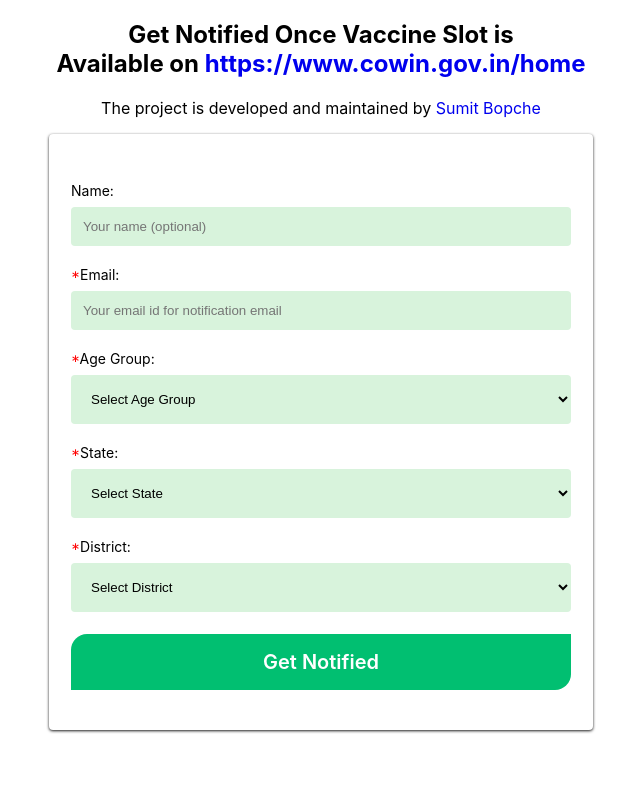
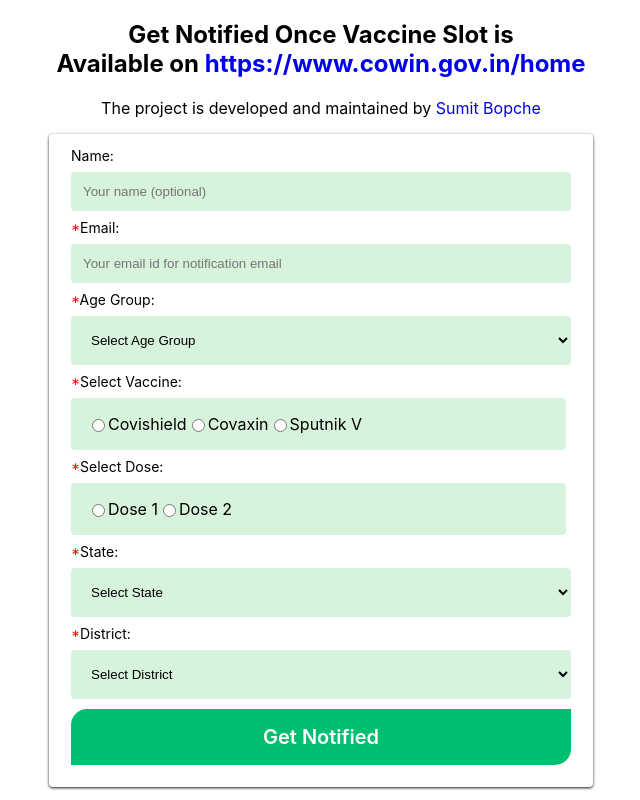
Before and after one commit to sumitbopche01/CoWIN-vaccine-availability-alert, a React (Create React App) app in the folder userportal/: page / in a window 1280 px wide. Shown: the whole page, without its empty margins (319-959 px from the left). Built offline with nearby package versions, Linux system fonts and the light colour scheme.

Commit message:
vaccine and dose filter

```diff
--- a/userportal/src/components/ResultInfo/ResultElements.js
+++ b/userportal/src/components/ResultInfo/ResultElements.js
@@ -4,19 +4,59 @@
 
 export const CardContainer = styled.div`
   display: flex;
-  background-color: whitesmoke;
+  flex-wrap: wrap;
+  background-color: #d8e2dc;
   width: 100%;
   height: 100%;
+  margin-top: 10px;
+  padding-top:10px;
+  justify-content: center;
 `;
 
 export const Title = styled.p`
-  color: gray;
+  color: whitesmoke;
+  background-color: #233d4d;
+  padding: 2px;
+  border-radius: 4px;
 `;
 
 export const Card = styled.div`
-  background-color: aliceblue;
+  background-color: #2a9d8f;
   padding: 10px;
   margin: 5px;
   box-shadow: 5px 5px 5px #aaaaaa;
-  width: 250px;
+  width: 258px;
+  color: white;
+  font-weight: 600;
 `;
+
+export const Message = styled.div`
+  justify-content: center;
+  align-items: center;
+  width: 50%;
+  /* height: 100px; */
+  padding: 40px 40px;
+  margin: 0 auto;
+  background-color: #457b9d;
+  text-align: center;
+  justify-items: center;
+  justify-self: center;
+  color: white;
+  font-weight: 600;
+  border-radius: 10px;
+  margin-top: 10px;
+`;
+
+export const VaccineMsg = styled.div`
+  > a {
+    color: #ffb703;
+  }
+`;
+
+export const Place = styled.div`
+background-color: #014f86;
+align-items: center;
+justify-content: center;
+text-align: center;
+padding: 2px;
+`
--- a/userportal/src/components/ResultInfo/index.js
+++ b/userportal/src/components/ResultInfo/index.js
@@ -4,6 +4,9 @@
   CardContainer,
   Title,
   Card,
+  Message,
+  VaccineMsg,
+  Place,
 } from "./ResultElements";
 import axios from "axios";
 import { useSelector } from "react-redux";
@@ -14,7 +17,7 @@
 
   useEffect(() => {
     // let url = `https://www.baradana.in/availablecenters?ageGroup=45&districtCode=378&vaccineName=COVISHIELD&feeType=free&doseNo=1`;
-    let url = `http://localhost:3456/availablecenters?ageGroup=45&districtCode=378&vaccineName=COVISHIELD&feeType=free&doseNo=1`;
+    let url = `http://localhost:3456/availablecenters?ageGroup=45&districtCode=365&vaccineName=COVISHIELD&feeType=free&doseNo=1`;
     axios
       .get(url)
       .then((res) => {
@@ -27,21 +30,41 @@
 
   return (
     <ResultPageContainer>
-      <h2>
-        Details Submitted Succefully. You Will notified once vaccines are
-        available in your area. Distrct Code
-      </h2>
+      <Message>
+        Details Submitted successfully
+        {availableCenters.length > 0 ? (
+          <VaccineMsg>
+            "Vaccine slots are available in your area. Please book the slot at{" "}
+            <a
+              href="https://www.cowin.gov.in/home"
+              style={{ textDecoration: "none" }}
+              target="_blank"
+              rel="noreferrer"
+            >
+              https://www.cowin.gov.in/home
+            </a>
+          </VaccineMsg>
+        ) : (
+          <VaccineMsg>
+            "Vaccine slots are not available now, will notify once available"
+          </VaccineMsg>
+        )}
+      </Message>
+
+      {availableCenters.length > 0 ? <span style={{"font-weight":"600"}}>Available Centers</span> : ""}
       <CardContainer>
         {availableCenters.map((center) => {
           return center.sessions.map((session) => (
             <Card key={session.session_id}>
-              {center.name}
+              <Place>{center.name}</Place>
               <Title>Date:</Title> {session.date}
               <Title>Address:</Title> {center.address},{center.block_name},
               {center.district_name},{center.pincode}
-              =<Title>Vaccine Name:</Title> {session.vaccine}
-              <Title>Available Dose 1:</Title> {session.available_capacity_dose1}
-              <Title>Available Dose 2:</Title> {session.available_capacity_dose2}
+              <Title>Vaccine Name:</Title> {session.vaccine}
+              <Title>Available Dose 1:</Title>{" "}
+              {session.available_capacity_dose1}
+              <Title>Available Dose 2:</Title>{" "}
+              {session.available_capacity_dose2}
             </Card>
           ));
         })}
--- a/userportal/src/components/VaccineForm/FormElements.js
+++ b/userportal/src/components/VaccineForm/FormElements.js
@@ -8,7 +8,7 @@
   align-items: flex-start;
 
   > h2 {
-    margin-top: -10px;
+    /* margin-top: -10px; */
   }
 
   @media screen and (max-width: 450px) {
@@ -23,7 +23,8 @@
   z-index: 2;
   max-width: 500px;
   margin: 0 auto;
-  padding: 40px 22px;
+  padding: 22px 22px;
+  padding-top: 5px;
   border-radius: 4px;
   box-shadow: 0 1px 3px rgba(0, 0, 0, 0.9);
   background-color: white;
@@ -48,7 +49,7 @@
 
 export const FormInput = styled.input`
   padding: 12px 12px;
-  margin-bottom: 12px;
+  /* margin-bottom: 12px;  */
   border: none;
   border-radius: 4px;
   cursor: pointer;
@@ -104,7 +105,7 @@
 
 export const FormSelect = styled.select`
   padding: 16px 16px;
-  margin-bottom: 12px;
+  /* margin-bottom: 12px; */
   border: none;
   border-radius: 4px;
   cursor: pointer;
@@ -128,3 +129,14 @@
 export const FormInputList = styled.input`
   width: 500px;
 `;
+
+export const VaccineSelect = styled.div`
+  display: flex;
+  background-color: #d8f3dc;
+  padding: 16px 16px;
+  margin-right: 5px;
+  /* margin-bottom: 12px; */
+  border: none;
+  border-radius: 4px;
+  cursor: pointer;
+`;
--- a/userportal/src/components/VaccineForm/index.js
+++ b/userportal/src/components/VaccineForm/index.js
@@ -10,6 +10,7 @@
   FormButton,
   Headline,
   FormSelect,
+  VaccineSelect,
 } from "./FormElements";
 import { useDispatch } from "react-redux";
 import { selectedDistrictCode } from "../../redux/actions/userActions";
@@ -21,6 +22,8 @@
   const [selectedDistrict, setSelectedDistrict] = useState("");
   const [districtList, setDistrictList] = useState([]);
   const [selectedState, setSelectedState] = useState("");
+  const [vaccineName, setVaccineName] = useState("COVISHIELD");
+  const [doseNo, setDoseNo] = useState("1");
 
   const dispatch = useDispatch();
 
@@ -32,19 +35,22 @@
   };
 
   const RegisterUser = () => {
-    if (email && selectedDistrict && selectedState) {
+    if (email && selectedDistrict && selectedState && vaccineName && doseNo) {
       let user = {
         name: name,
         email: email,
         ageGroup: ageGroup,
         districtCode: selectedDistrict,
         stateCode: selectedState,
+        vaccineName,
+        doseNo,
       };
 
-      console.log("before dispatch ", selectedDistrict);
+      console.log("before dispatch ", selectedDistrict, vaccineName, doseNo);
+
       dispatch(selectedDistrictCode(selectedDistrict));
-      // let url = "http://localhost:3456/user";
-      let url = "https://www.baradana.in/user";
+      let url = "http://localhost:3456/user";
+      // let url = "https://www.baradana.in/user";
 
       axios
         .post(url, user)
@@ -143,6 +149,58 @@
             45+
           </option>
         </FormSelect>
+        <FormLabel htmlFor="ageGroup">
+          <span>*</span>Select Vaccine:{" "}
+        </FormLabel>
+        <VaccineSelect>
+          <input
+            type="radio"
+            id="COVISHIELD"
+            name="vaccine"
+            value="COVISHIELD"
+            onChange={(e) => setVaccineName(e.target.value)}
+          />{" "}
+          Covishield
+          <input
+            type="radio"
+            id="COVAXIN"
+            name="vaccine"
+            value="COVAXIN"
+            onChange={(e) => setVaccineName(e.target.value)}
+          />
+          Covaxin
+          <input
+            type="radio"
+            id="SPUTNIK V"
+            name="vaccine"
+            value="SPUTNIK V"
+            onChange={(e) => setVaccineName(e.target.value)}
+          />
+          Sputnik V
+        </VaccineSelect>
+
+        <FormLabel htmlFor="district">
+          <span>*</span>Select Dose:{" "}
+        </FormLabel>
+        <VaccineSelect>
+          <input
+            type="radio"
+            id="dose1"
+            name="whichDose"
+            value="1"
+            onChange={(e) => setDoseNo(e.target.value)}
+          />{" "}
+          Dose 1
+          <input
+            type="radio"
+            id="dose2"
+            name="whichdDose"
+            value="2"
+            onChange={(e) => setDoseNo(e.target.value)}
+          />
+          Dose 2
+        </VaccineSelect>
+
         <FormLabel htmlFor="district">
           <span>*</span>State:{" "}
         </FormLabel>
```
